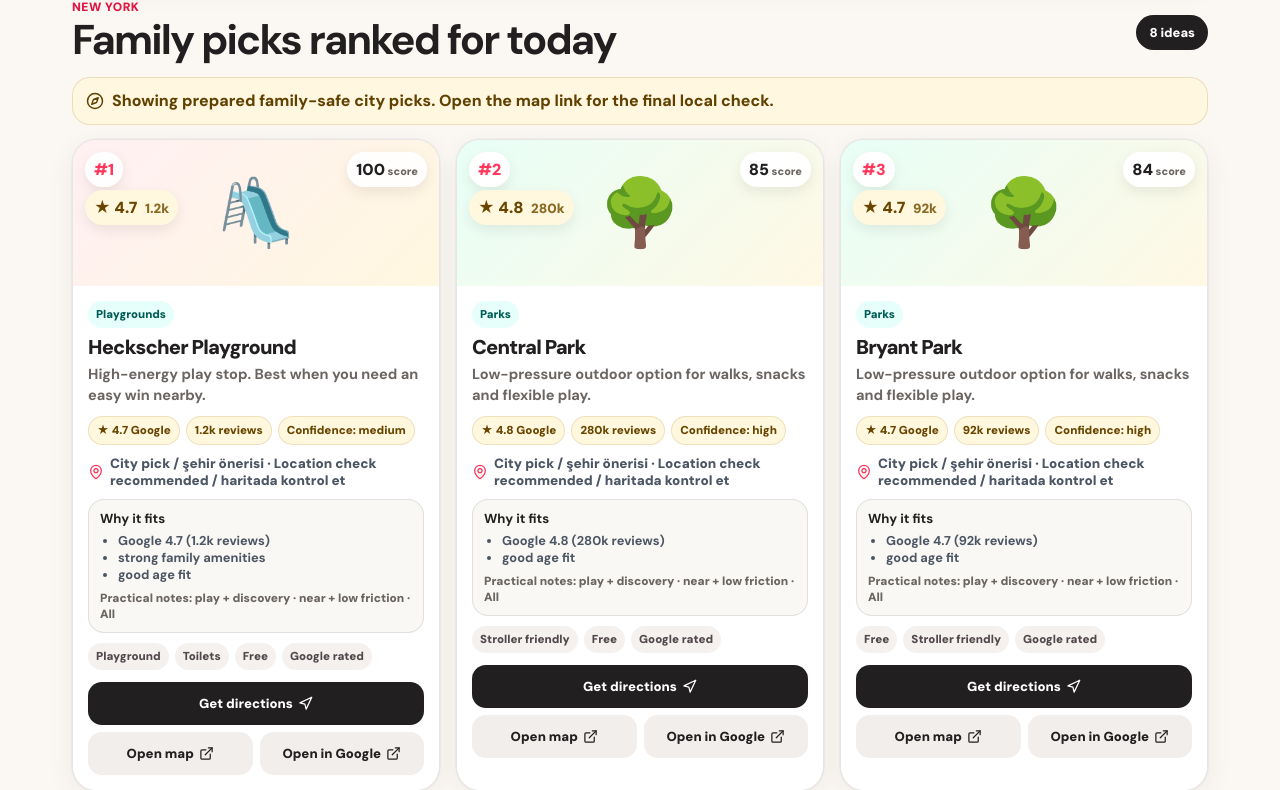
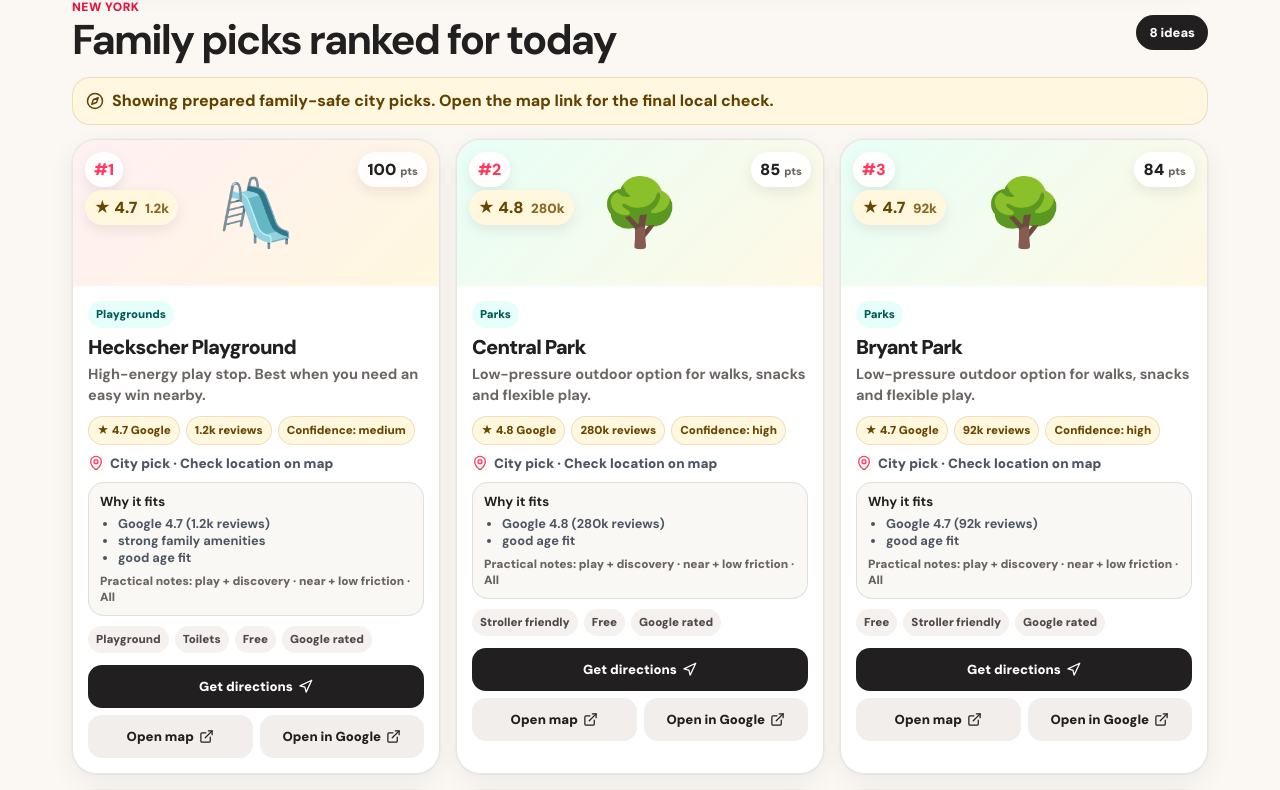
Before and after one commit to alperenkaramus/kidgo-nearby, a React (Vite) app: page / in a window 1280 px wide. Shown: the part 1111-1901 px from the top of the page. Built offline with nearby package versions, Linux system fonts and the light colour scheme.

Commit message:
fix: clean translated UI copy and card alignment

```diff
--- a/src/App.jsx
+++ b/src/App.jsx
@@ -17,23 +17,23 @@
     noticeLive: 'Canlı OpenStreetMap sonuçları çocuk uyumu, mesafe ve aile sinyallerine göre sıralandı.',
     noticeFallback: 'Seçili şehir için hazırlanmış güvenli aile önerileri gösteriliyor. Harita linkinden son kontrolü yapabilirsin.',
     noticeGeoNo: 'Tarayıcı konumu yok; şehir araması aktif kalıyor.', noticeGeoUse: 'Mevcut konum kullanılıyor. Canlı OSM yavaşsa fallback mod arayüzü test edilebilir tutar.',
-    noticeGeoErr: 'Konum alınamadı; şehir yazarak devam edebilirsin.', emptyTitle: 'Net eşleşme yok', emptyBody: 'Tümü seç veya başka bir global şehir dene.', loadingTitle: 'Aile planı hazırlanıyor…', loadingBody: 'Şehir, yaş, mod ve kategori sinyallerine göre en uygun duraklar sıralanıyor.', map: 'Haritada aç', directions: 'Yol tarifi al', google: 'Google’da aç', rainy: 'Kapalı alan', whyPick: 'Neden uygun', confidence: 'Güven', scoreMix: 'Skor', liveGoogle: 'Canlı Google', openNow: 'Şu an açık', showResults: 'öneriyi göster', practical: 'Pratik notlar',
+    noticeGeoErr: 'Konum alınamadı; şehir yazarak devam edebilirsin.', emptyTitle: 'Net eşleşme yok', emptyBody: 'Tümü seç veya başka bir global şehir dene.', loadingTitle: 'Aile planı hazırlanıyor…', loadingBody: 'Şehir, yaş, mod ve kategori sinyallerine göre en uygun duraklar sıralanıyor.', map: 'Haritada aç', directions: 'Yol tarifi al', google: 'Google’da aç', rainy: 'Kapalı alan', whyPick: 'Neden uygun', confidence: 'Güven', scoreMix: 'Skor', liveGoogle: 'Canlı Google', openNow: 'Şu an açık', showResults: 'öneriyi göster', practical: 'Pratik notlar', ratingPending: 'Google puanı bekleniyor', reviews: 'yorum', points: 'puan', checkMap: 'Konumu haritada kontrol et', currentLocationLabel: 'Mevcut konum', confidenceHigh: 'yüksek', confidenceMedium: 'orta', confidenceStarter: 'başlangıç',
   },
   en: {
     eyebrow: 'KidGo Nearby · family day-out assistant', title: 'Find better kid-friendly places in 30 seconds.', hero: 'Pick a city, age and mood. KidGo turns parks, playgrounds, museums, aquariums, indoor backups and snack stops into a clearer family plan.',
     language: 'Language', country: 'Country', countryHelp: 'International cities are prioritized; Turkey keeps a separate 81-city coverage mode.', locationLabel: 'City or current location', placeholder: 'New York, London, Paris, Dubai, Tokyo...', search: 'Find places', current: 'Use current location',
     bestNow: 'Today’s pick', cityPick: 'City pick', score: 'score', demandTitle: 'Popular family plans', allCitiesTitle: 'Where are you going?', allCitiesHelp: 'Choose a country and city, then tune the list by age and mood. Launch mode uses curated popular-city data plus safe fallback.', citiesDefault: 'Pick a city', filtersTitle: 'Kid profile', intentTitle: 'Today’s mood', radius: 'Search radius', resultsTitle: 'Family picks ranked for today', searching: 'Planning…', ideas: 'ideas',
-    noticeLive: 'Live OpenStreetMap results ranked by kid fit, distance and family-friendly signals.', noticeFallback: 'Showing prepared family-safe city picks. Open the map link for the final local check.', noticeGeoNo: 'Browser geolocation is unavailable; city search stays active.', noticeGeoUse: 'Waiting for location permission… nearby picks will load if access is allowed.', noticeGeoErr: 'Location was unavailable; type a city to continue.', emptyTitle: 'No exact matches yet', emptyBody: 'Try All categories or another global city.', loadingTitle: 'Preparing a family plan…', loadingBody: 'Ranking places by city, age, mood and category fit.', map: 'Open map', directions: 'Get directions', google: 'Open in Google', rainy: 'Rainy day', whyPick: 'Why it fits', confidence: 'Confidence', scoreMix: 'Score', liveGoogle: 'Live Google', openNow: 'Open now', showResults: 'show picks', practical: 'Practical notes',
+    noticeLive: 'Live OpenStreetMap results ranked by kid fit, distance and family-friendly signals.', noticeFallback: 'Showing prepared family-safe city picks. Open the map link for the final local check.', noticeGeoNo: 'Browser geolocation is unavailable; city search stays active.', noticeGeoUse: 'Waiting for location permission… nearby picks will load if access is allowed.', noticeGeoErr: 'Location was unavailable; type a city to continue.', emptyTitle: 'No exact matches yet', emptyBody: 'Try All categories or another global city.', loadingTitle: 'Preparing a family plan…', loadingBody: 'Ranking places by city, age, mood and category fit.', map: 'Open map', directions: 'Get directions', google: 'Open in Google', rainy: 'Rainy day', whyPick: 'Why it fits', confidence: 'Confidence', scoreMix: 'Score', liveGoogle: 'Live Google', openNow: 'Open now', showResults: 'show picks', practical: 'Practical notes', ratingPending: 'Google rating pending', reviews: 'reviews', points: 'pts', checkMap: 'Check location on map', currentLocationLabel: 'Current location', confidenceHigh: 'high', confidenceMedium: 'medium', confidenceStarter: 'starter',
   },
   ru: {
     eyebrow: 'Глобальный семейный geo-adviser → больше городов и вариантов', title: 'Куда пойти рядом с детьми?', hero: 'Мобильный сервис, который превращает семейные поисковые запросы в гео-рекомендации. Работает по всем городам Турции и готов к росту на английском, русском и немецком.',
     language: 'Язык', country: 'Страна', countryHelp: 'Для Турции доступен режим 81 города; другие страны используют глобальные подборки городов.', locationLabel: 'Город или текущее место', placeholder: 'New York, London, Paris, Dubai, Tokyo...', search: 'Найти места', current: 'Моя геолокация', bestNow: 'Лучшее сейчас', cityPick: 'Выбор города', score: 'балл', demandTitle: 'Глобальный радар семейных городов', allCitiesTitle: 'Страна и город', allCitiesHelp: 'Турция покрывает 81 город; другие страны используют стартовые глобальные города. Сначала пробуем OSM, затем городской fallback.', citiesDefault: 'Выберите город', filtersTitle: 'Профиль ребёнка', intentTitle: 'Настроение дня', radius: 'Радиус поиска', resultsTitle: 'Семейные места по рейтингу', searching: 'Поиск…', ideas: 'идеи',
-    noticeLive: 'Результаты OpenStreetMap ранжированы по возрасту, расстоянию и семейным сигналам.', noticeFallback: 'Показан городской fallback + открытые карты; интерфейс работает даже при медленном OSM.', noticeGeoNo: 'Геолокация недоступна; используйте поиск по городу.', noticeGeoUse: 'Используется текущее местоположение. При медленном OSM включится fallback.', noticeGeoErr: 'Доступ к геолокации закрыт. Выберите город.', emptyTitle: 'Точных совпадений нет', emptyBody: 'Увеличьте радиус, выберите Все или город из списка.', loadingTitle: 'Ищем места для детей…', loadingBody: 'Проверяем город, фильтры, OSM, Google Places и fallback.', map: 'Карта', directions: 'Маршрут', google: 'Google', rainy: 'В помещении', whyPick: 'Почему выбрано', confidence: 'Надёжность', scoreMix: 'Состав оценки', liveGoogle: 'Live Google', openNow: 'Открыто сейчас',
+    noticeLive: 'Результаты OpenStreetMap ранжированы по возрасту, расстоянию и семейным сигналам.', noticeFallback: 'Показаны подготовленные семейные варианты для выбранного города. Финально проверьте точку на карте.', noticeGeoNo: 'Геолокация недоступна; используйте поиск по городу.', noticeGeoUse: 'Ожидаем разрешение на геолокацию…', noticeGeoErr: 'Геолокация недоступна. Введите город.', emptyTitle: 'Точных совпадений нет', emptyBody: 'Увеличьте радиус, выберите Все или город из списка.', loadingTitle: 'Ищем места для детей…', loadingBody: 'Проверяем город, фильтры и локальные варианты.', map: 'Открыть карту', directions: 'Маршрут', google: 'Открыть в Google', rainy: 'В помещении', whyPick: 'Почему подходит', confidence: 'Надёжность', scoreMix: 'Оценка', liveGoogle: 'Live Google', openNow: 'Открыто сейчас', showResults: 'показать', practical: 'Практично', ratingPending: 'Рейтинг Google ожидается', reviews: 'отзывов', points: 'балл', checkMap: 'Проверьте место на карте', currentLocationLabel: 'Текущее место', confidenceHigh: 'высокая', confidenceMedium: 'средняя', confidenceStarter: 'стартовая',
   },
   de: {
     eyebrow: 'Globaler Familien-Geo-Adviser → mehr Städte, mehr Optionen', title: 'Wohin in der Nähe mit Kindern?', hero: 'Eine mobile Entscheidungs-App, die Familiensuchen in Geo-Empfehlungen verwandelt. Funktioniert in allen türkischen Städten und ist mit Englisch, Russisch und Deutsch global skalierbar.',
     language: 'Sprache', country: 'Land', countryHelp: 'Für die Türkei bleibt der 81-Städte-Modus aktiv; andere Länder nutzen globale Stadtvorschläge.', locationLabel: 'Stadt oder aktueller Standort', placeholder: 'New York, London, Paris, Dubai, Tokyo...', search: 'Orte finden', current: 'Aktuellen Standort nutzen', bestNow: 'Jetzt am besten', cityPick: 'Stadt-Tipp', score: 'Score', demandTitle: 'Globaler Familienstadt-Radar', allCitiesTitle: 'Land und Stadt', allCitiesHelp: 'Die Türkei hat 81-Städte-Abdeckung; andere Länder nutzen globale Startstädte. Zuerst OSM, dann Stadt-Fallback.', citiesDefault: 'Stadt wählen', filtersTitle: 'Kinderprofil', intentTitle: 'Stimmung heute', radius: 'Suchradius', resultsTitle: 'Sortierte Familien-Tipps', searching: 'Suche…', ideas: 'Ideen',
-    noticeLive: 'Live-OpenStreetMap-Ergebnisse nach Kinderfit, Entfernung und Familiensignalen sortiert.', noticeFallback: 'Stadt-Fallback + offene Kartendaten werden angezeigt; der Flow bleibt auch bei langsamem OSM nutzbar.', noticeGeoNo: 'Browser-Geolocation nicht verfügbar; Stadtsuche bleibt aktiv.', noticeGeoUse: 'Aktueller Standort wird verwendet. Bei langsamem OSM bleibt der Fallback nutzbar.', noticeGeoErr: 'Standortzugriff blockiert. Bitte Stadt wählen.', emptyTitle: 'Noch keine genauen Treffer', emptyBody: 'Radius erweitern, Alle wählen oder eine Stadt nutzen.', loadingTitle: 'Kinderfreundliche Orte werden gesucht…', loadingBody: 'Stadt, Filter, OSM, Google Places und Fallback werden geprüft.', map: 'Karte', directions: 'Route', google: 'Google', rainy: 'Drinnen', whyPick: 'Warum dieser Tipp', confidence: 'Vertrauen', scoreMix: 'Score-Mix', liveGoogle: 'Live Google', openNow: 'Jetzt geöffnet',
+    noticeLive: 'Live-OpenStreetMap-Ergebnisse nach Kinderfit, Entfernung und Familiensignalen sortiert.', noticeFallback: 'Vorbereitete familienfreundliche Tipps für die gewählte Stadt. Bitte den Standort final auf der Karte prüfen.', noticeGeoNo: 'Browser-Geolocation nicht verfügbar; Stadtsuche bleibt aktiv.', noticeGeoUse: 'Warten auf Standortfreigabe…', noticeGeoErr: 'Standort nicht verfügbar. Bitte Stadt eingeben.', emptyTitle: 'Noch keine genauen Treffer', emptyBody: 'Radius erweitern, Alle wählen oder eine Stadt nutzen.', loadingTitle: 'Kinderfreundliche Orte werden gesucht…', loadingBody: 'Stadt, Filter und lokale Vorschläge werden geprüft.', map: 'Karte öffnen', directions: 'Route starten', google: 'In Google öffnen', rainy: 'Drinnen', whyPick: 'Warum passend', confidence: 'Vertrauen', scoreMix: 'Score', liveGoogle: 'Live Google', openNow: 'Jetzt geöffnet', showResults: 'Tipps zeigen', practical: 'Praktische Hinweise', ratingPending: 'Google-Bewertung ausstehend', reviews: 'Bewertungen', points: 'Pkt.', checkMap: 'Standort auf Karte prüfen', currentLocationLabel: 'Aktueller Standort', confidenceHigh: 'hoch', confidenceMedium: 'mittel', confidenceStarter: 'Startwert',
   },
 };
 
@@ -82,6 +82,21 @@
   const practicalNotes = lang === 'tr'
     ? [selectedAge?.helpers.tr || 'yaş uyumu', selectedIntent?.helpers.tr || 'bugünkü moda uygun', selectedCategory?.labels.tr || 'aileye uygun']
     : [selectedAge?.helpers.en || 'age fit', selectedIntent?.helpers.en || 'today’s mood fit', selectedCategory?.labels.en || 'family fit'];
+
+  const evidenceCopy = {
+    'matches today’s activity mood': lang === 'tr' ? 'bugünkü ihtiyaca uyuyor' : (lang === 'ru' ? 'подходит под сегодняшнюю задачу' : (lang === 'de' ? 'passt zur heutigen Stimmung' : 'matches today’s activity mood')),
+    'strong family amenities': lang === 'tr' ? 'aile için güçlü imkan sinyali var' : (lang === 'ru' ? 'есть семейные удобства' : (lang === 'de' ? 'gute Familiensignale' : 'strong family amenities')),
+    'nearby enough for a low-friction trip': lang === 'tr' ? 'zahmetsiz plan için yeterince yakın' : (lang === 'ru' ? 'достаточно близко для простого плана' : (lang === 'de' ? 'nah genug für einen einfachen Ausflug' : 'nearby enough for a low-friction trip')),
+    'good age fit': lang === 'tr' ? 'yaşa uygun görünüyor' : (lang === 'ru' ? 'подходит по возрасту' : (lang === 'de' ? 'passt zum Alter' : 'good age fit')),
+    'works as an indoor backup': lang === 'tr' ? 'kapalı alan yedeği olarak uygun' : (lang === 'ru' ? 'подходит как крытый запасной вариант' : (lang === 'de' ? 'funktioniert als Indoor-Backup' : 'works as an indoor backup')),
+  };
+  const renderEvidence = (item) => {
+    if (item.startsWith('Google ')) return item.replace('reviews', t.reviews);
+    if (item.startsWith('Live Google ')) return item.replace('reviews', t.reviews);
+    return evidenceCopy[item] || item;
+  };
+  const confidenceLabel = (level) => ({ high: t.confidenceHigh, medium: t.confidenceMedium, starter: t.confidenceStarter }[level] || level);
+  const distanceLabel = (place) => (place.distanceKm === null ? t.cityPick : place.distanceLabel);
 
   useEffect(() => {
     let cancelled = false;
@@ -133,7 +148,7 @@
     navigator.geolocation.getCurrentPosition(
       (position) => {
         const nextCoords = { lat: Number(position.coords.latitude.toFixed(5)), lon: Number(position.coords.longitude.toFixed(5)) };
-        setCoords(nextCoords); setSubmittedLocation('Current location'); setLocation('Current location'); setNotice(t.noticeGeoUse);
+        setCoords(nextCoords); setSubmittedLocation(t.currentLocationLabel); setLocation(t.currentLocationLabel); setNotice(t.noticeGeoUse);
       },
       () => { setStatus('error'); setNotice(t.noticeGeoErr); },
       { enableHighAccuracy: true, timeout: 8000, maximumAge: 60000 },
@@ -217,7 +232,7 @@
             <article className="place-card" key={place.id}>
               <div className="image-panel">
                 <span className="floating-rank">#{index + 1}</span>
-                <span className="floating-score">{place.score}</span>
+                <span className="floating-score"><b>{place.score}</b><small>{` ${t.points}`}</small></span>
                 {place.googleRating && <span className="floating-google">★ {place.googleRating} <small>{place.googleReviewLabel}</small></span>}
                 <div className={`category-illustration ${place.category}`}>{cat?.emoji || '✨'}</div>
               </div>
@@ -226,14 +241,14 @@
                 <h3>{place.name}</h3>
                 <p className="summary">{CATEGORY_SUMMARIES[lang][place.category] || CATEGORY_SUMMARIES.en[place.category]}</p>
                 <div className="rating-row">
-                  <span>{place.googleRating ? `★ ${place.googleRating} Google` : 'Google rating pending'}</span>
-                  <span>{place.googleReviewLabel ? `${place.googleReviewLabel} reviews` : place.source}</span>
-                  <span>{t.confidence}: {place.confidence}</span>
+                  <span>{place.googleRating ? `★ ${place.googleRating} Google` : t.ratingPending}</span>
+                  <span>{place.googleReviewLabel ? `${place.googleReviewLabel} ${t.reviews}` : t.checkMap}</span>
+                  <span>{t.confidence}: {confidenceLabel(place.confidence)}</span>
                 </div>
-                <div className="meta-row"><MapPin size={16} /> {place.distanceLabel} · {place.address}</div>
+                <div className="meta-row"><MapPin size={16} /> {distanceLabel(place)} · {place.address || t.checkMap}</div>
                 <div className="evidence-box">
                   <strong>{t.whyPick}</strong>
-                  <ul>{place.evidence.map((item) => <li key={item}>{item}</li>)}</ul>
+                  <ul>{place.evidence.map((item) => <li key={item}>{renderEvidence(item)}</li>)}</ul>
                   <p>{t.practical}: {practicalNotes.filter(Boolean).slice(0, 3).join(' · ')}</p>
                 </div>
                 <div className="tag-row">{place.tags.map((tag) => <span key={tag}>{tag}</span>)}</div>
--- a/src/styles.css
+++ b/src/styles.css
@@ -115,8 +115,9 @@
 .category-illustration.zoo, .category-illustration.aquarium { background: linear-gradient(135deg, #e6fbff, #eaffe9); }
 .floating-rank, .floating-score, .floating-google { position: absolute; z-index: 2; top: 12px; border-radius: 999px; padding: 7px 9px; font-weight: 1000; background: rgba(255,255,255,.94); box-shadow: rgba(0,0,0,.08) 0 5px 14px; }
 .floating-rank { left: 12px; color: var(--accent); }
-.floating-score { right: 12px; color: var(--ink); }
-.floating-score::after { content: ' score'; color: var(--muted); font-size: .68rem; }
+.floating-score { right: 12px; color: var(--ink); display: inline-flex; align-items: baseline; gap: 4px; }
+.floating-score b { font: inherit; }
+.floating-score small { color: var(--muted); font-size: .68rem; }
 .floating-google { left: 12px; top: 50px; color: #684600; background: #fff8df; }
 .floating-google small { margin-left: 4px; color: #8a6a22; }
 .place-body { padding: 15px; }
```
Also changed, not shown: src/lib/places.js.
